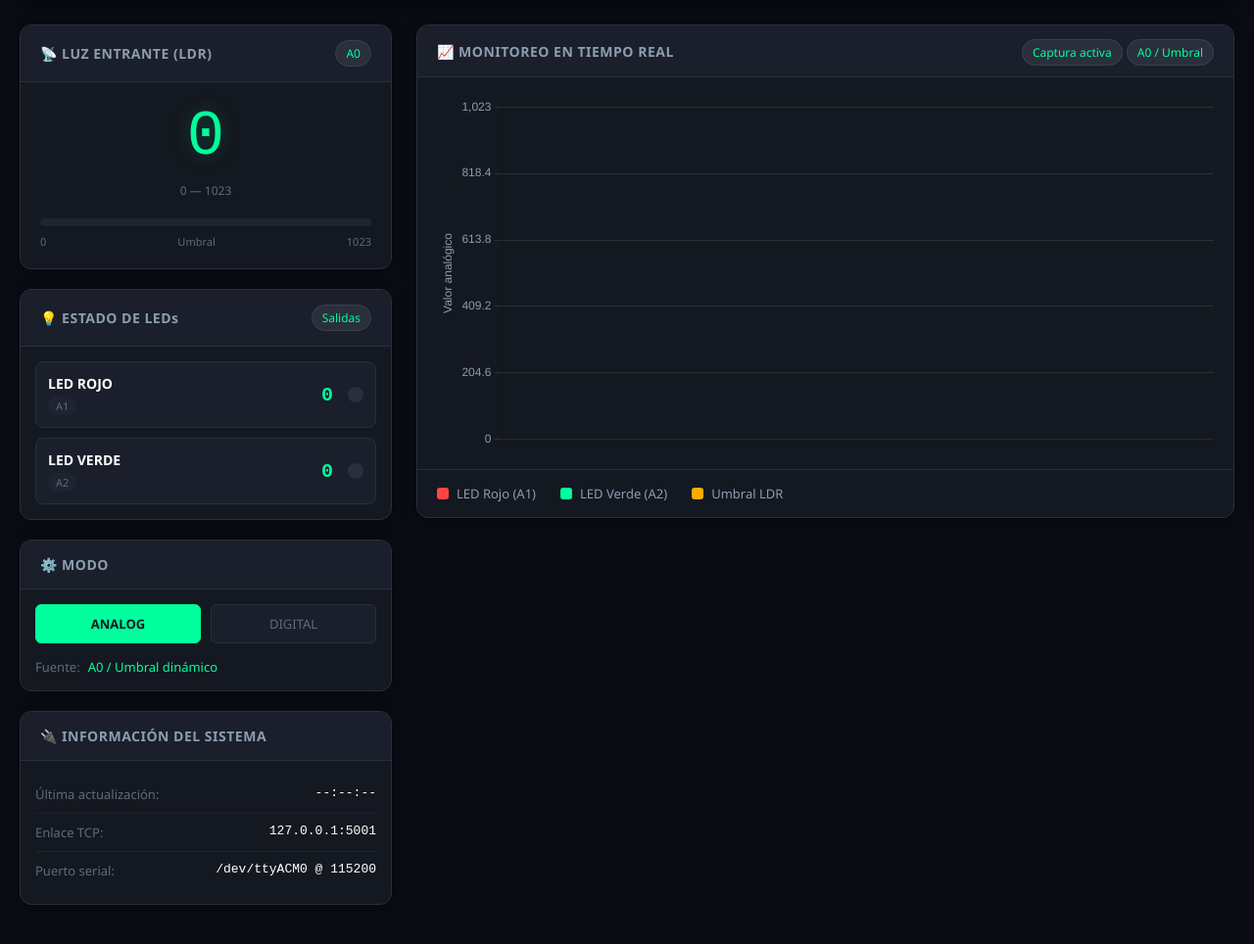
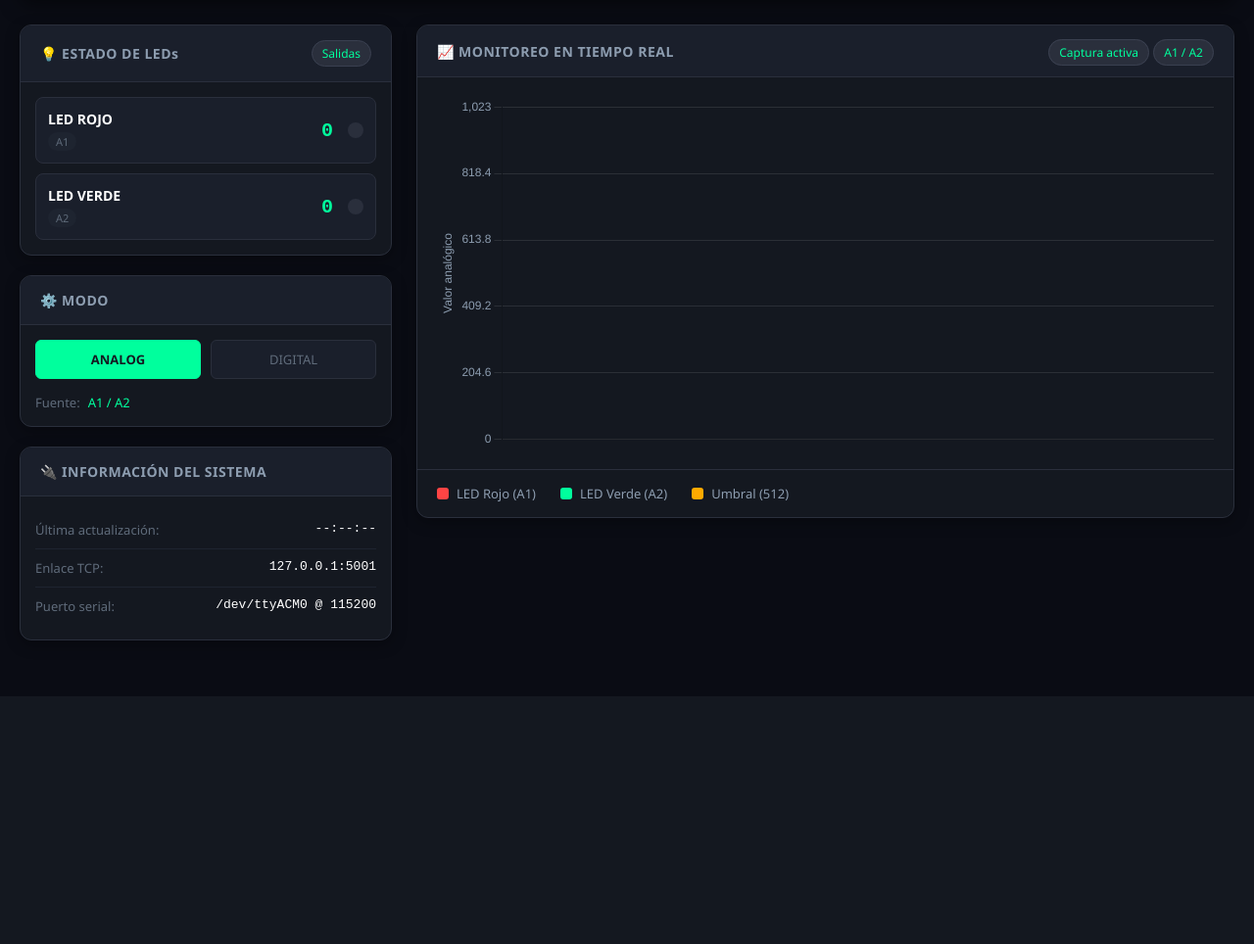
Before and after one commit to LenninMC/Prueba, a Flask app: page / in a window 1280 px wide. Shown: the part 89-1053 px from the top of the page at 98% size. After the commit the page ends 763 px from the top, so only its background shows below. Run offline with Flask 3, Linux system fonts and the light colour scheme; the visitor is signed in with stand-in values (Sample User, id 1); data that the repository does not hold is empty.

Commit message:
index.html

```diff
--- a/templates/index.html
+++ b/templates/index.html
@@ -26,27 +26,7 @@
     <div class="main-content">
       <!-- Panel izquierdo - Estado y controles -->
       <div class="left-panel">
-        <!-- Tarjeta de luz entrante -->
-        <div class="card">
-          <div class="card-header">
-            <h3>📡 LUZ ENTRANTE (LDR)</h3>
-            <span class="badge">A0</span>
-          </div>
-          <div class="sensor-value" id="ldr-value">0</div>
-          <div class="sensor-range">0 — 1023</div>
-          <div class="threshold-indicator">
-            <div class="threshold-bar">
-              <div class="threshold-fill" id="ldr-bar" style="width: 0%"></div>
-            </div>
-            <div class="threshold-labels">
-              <span>0</span>
-              <span>Umbral</span>
-              <span>1023</span>
-            </div>
-          </div>
-        </div>
-
-        <!-- Tarjeta de LEDs -->
+        <!-- Tarjeta de LEDs (ahora más prominente) -->
         <div class="card">
           <div class="card-header">
             <h3>💡 ESTADO DE LEDs</h3>
@@ -83,7 +63,7 @@
           </div>
           <div class="mode-info">
             <span class="mode-label">Fuente:</span>
-            <span class="mode-value">A0 / Umbral dinámico</span>
+            <span class="mode-value">A1 / A2</span>
           </div>
         </div>
 
@@ -116,7 +96,7 @@
             <h3>📈 MONITOREO EN TIEMPO REAL</h3>
             <div class="chart-controls">
               <span class="badge">Captura activa</span>
-              <span class="badge">A0 / Umbral</span>
+              <span class="badge">A1 / A2</span>
             </div>
           </div>
           <div class="chart-container">
@@ -131,7 +111,7 @@
                 <span class="legend-color green"></span> LED Verde (A2)
               </span>
               <span class="legend-item">
-                <span class="legend-color threshold"></span> Umbral LDR
+                <span class="legend-color threshold"></span> Umbral (512)
               </span>
             </div>
           </div>
```
